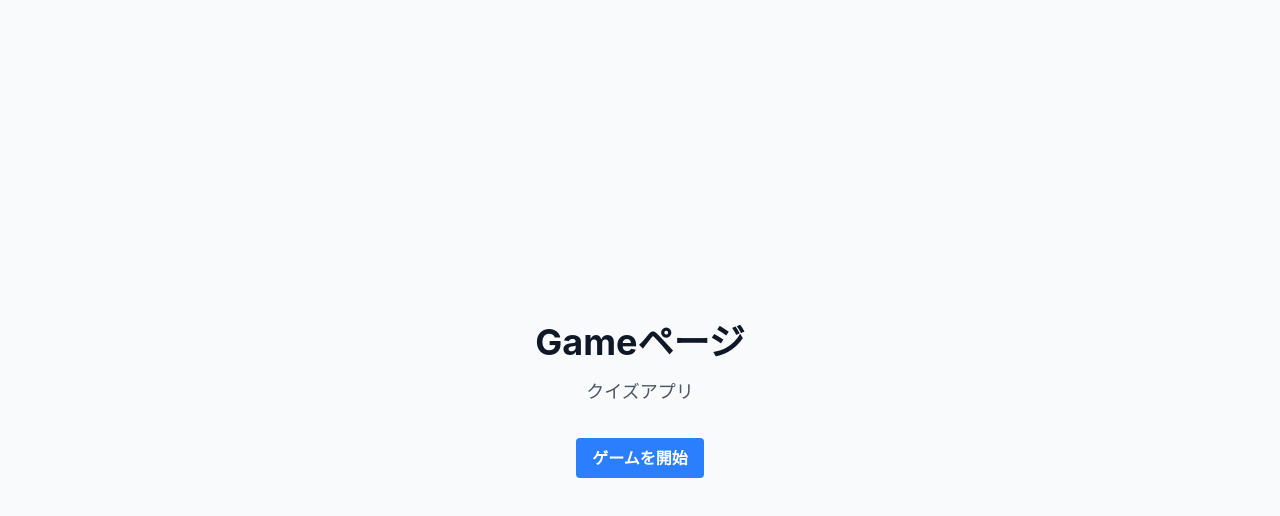
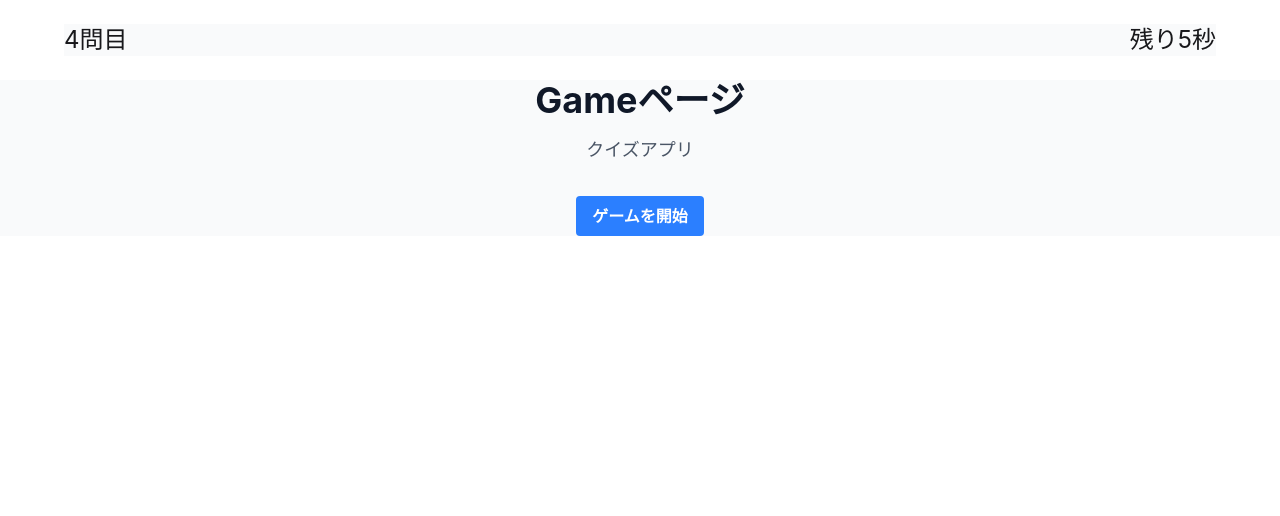
Before and after one commit to koza-ken/shufflemoji, a React (Vite) app: page /game in a window 1280 px wide. Shown: the top 516 px of the page. Built offline with nearby package versions, Linux system fonts and the light colour scheme.

Commit message:
add:GamePageにヘッダーコンポーネントを埋め込み

```diff
--- a/src/pages/GamePage.tsx
+++ b/src/pages/GamePage.tsx
@@ -1,8 +1,11 @@
 // import * as React from 'react';
+import { Header } from '../components/Header';
 
 export const GamePage = () => {
   return (
-    <div className="min-h-screen bg-gray-50 flex items-center justify-center">
+    <>
+      <Header count={4} />
+      <div className="bg-gray-50 flex items-center justify-center">
         <div className="text-center">
           <h1 className="text-4xl font-bold text-gray-900 mb-4">
             Gameページ
@@ -15,5 +18,6 @@ export const GamePage = () => {
           </button>
         </div>
       </div>
+    </>
   );
 };
```
Lines whose indentation alone changed are shown as unchanged.
